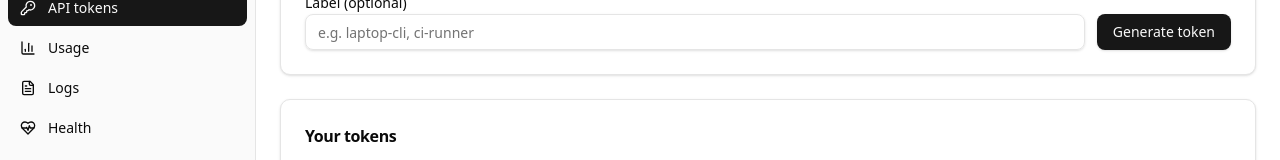
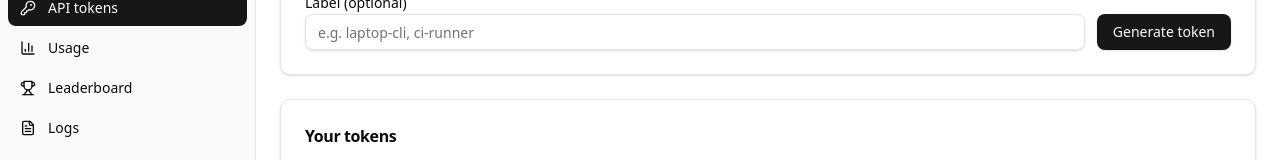
Before and after one commit to trannam110702/claude-server, a Next.js app in the folder next-app/: page /dashboard/tokens in a window 1280 px wide. Shown: the part 171-331 px from the top of the page. Built offline with nearby package versions, Linux system fonts and the light colour scheme; no server answers.

Commit message:
feat(dashboard): add Leaderboard to sidebar

```diff
--- a/next-app/app/dashboard/components/Sidebar.tsx
+++ b/next-app/app/dashboard/components/Sidebar.tsx
@@ -2,7 +2,7 @@
 
 import Link from "next/link";
 import { usePathname } from "next/navigation";
-import { Home, BarChart3, FileText, HeartPulse, KeyRound, LogOut, Users } from "lucide-react";
+import { Home, BarChart3, FileText, HeartPulse, KeyRound, LogOut, Users, Trophy } from "lucide-react";
 import { signOut, useSession } from "next-auth/react";
 import { cn } from "@/lib/utils";
 import { Button } from "@/components/ui/button";
@@ -14,6 +14,7 @@ const navItems = [
   { href: "/dashboard/accounts", label: "Accounts", icon: Users },
   { href: "/dashboard/tokens", label: "API tokens", icon: KeyRound },
   { href: "/dashboard/usage", label: "Usage", icon: BarChart3 },
+  { href: "/dashboard/leaderboard", label: "Leaderboard", icon: Trophy },
   { href: "/dashboard/logs", label: "Logs", icon: FileText },
   { href: "/dashboard/health", label: "Health", icon: HeartPulse },
 ];
```
